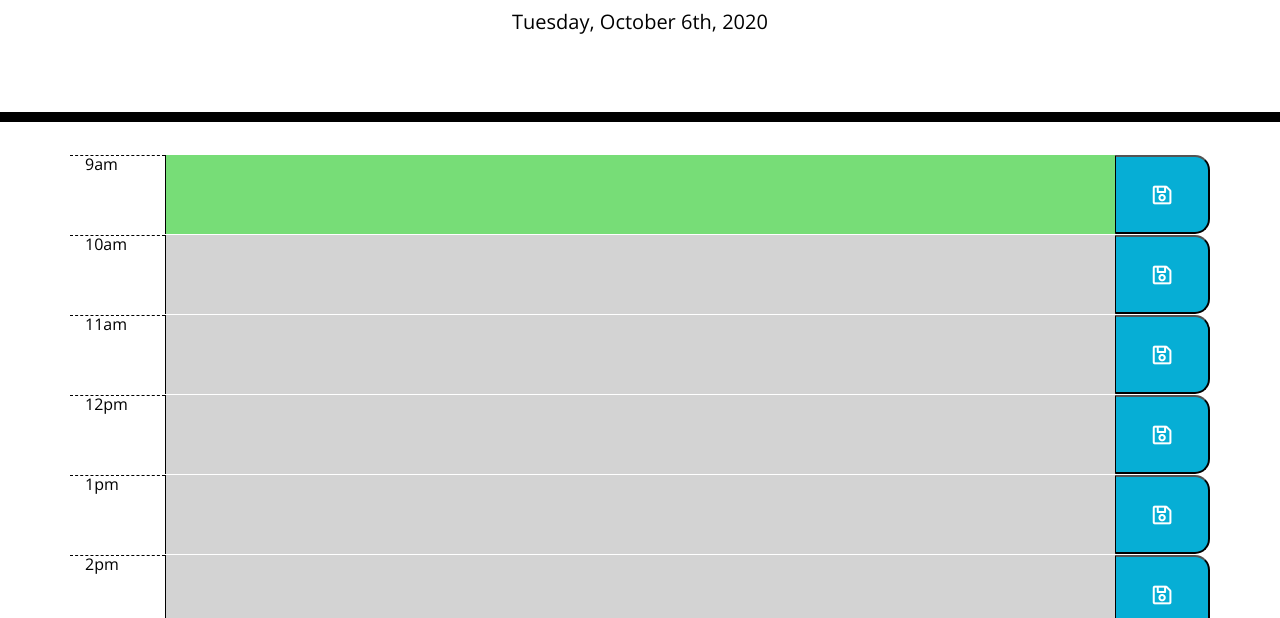
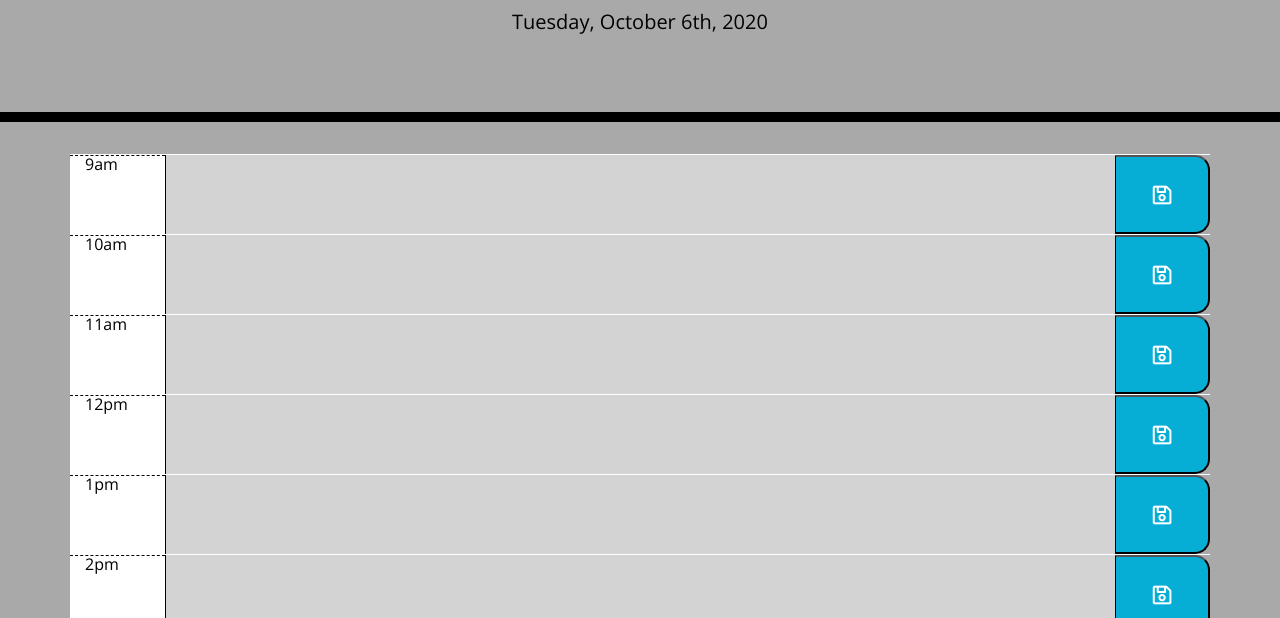
Before and after one commit to Meddle74/dayPlanner, a plain HTML site: page index.html in a window 1280 px wide. Shown: the part 182-800 px from the top of the page. Drawn offline with nearby package versions, Linux system fonts and the light colour scheme.

Commit message:
fixed issue where color coding was not working correctly. Updated readme file and cleaned up code.

```diff
--- a/script.js
+++ b/script.js
@@ -5,63 +5,75 @@ var timeConatinerEl = $('.container');
 //global variables
 var date = moment().format('MMMM Do, YYYY');
 var day = moment().format('dddd');
+var currentTime = moment().format('HH');
 
-var currentTime = moment().format('HH');
-var currentTimeConverted = moment(currentTime, 'h:mm a').format('h');
 
+// times
 var timeSlots = [
   {
     hour: '9',
+    hourLong:'09',
     period: 'am',
     note: '',
   },
   {
     hour: '10',
+    hourLong:'10',
     period: 'am',
     note: '',
   },
   {
     hour: '11',
+    hourLong:'11',
     period: 'am',
     note: '',
   },
   {
     hour: '12',
+    hourLong:'12',
     period: 'pm',
     note: '',
   },
   {
     hour: '1',
+    hourLong:'13',
     period: 'pm',
     note: '',
   },
   {
     hour: '2',
+    hourLong:'14',
     period: 'pm',
     note: '',
   },
   {
     hour: '3',
+    hourLong:'15',
     period: 'pm',
     note: '',
   },
   {
     hour: '4',
+    hourLong:'16',
     period: 'pm',
     note: '',
   },
   {
     hour: '5',
+    hourLong:'17',
     period: 'pm',
     note: '',
   },
 ];
 
+
+//header
 var dayDate = $('<div>').text(day + ', ' + date);
 currentDayEl.append(dayDate);
 
+// display reminder notes
 function displayReminders() {
-  timeSlots.forEach(function (time) {
+  timeSlots.forEach(time => {
     var hourText = JSON.parse(localStorage.getItem(time.hour));
     time.note = hourText;
   });
@@ -69,7 +81,8 @@ function displayReminders() {
 
 displayReminders();
 
-timeSlots.forEach(function (time) {
+// add items  and styling
+timeSlots.forEach(time => {
   var hourRow = $('<form>').addClass('class: row');
   hourRow.attr('id', 'planner');
 
@@ -83,11 +96,11 @@ timeSlots.forEach(function (time) {
 
   appText.text(time.note);
 
-  if (time.hour < currentTimeConverted) {
+  if (time.hourLong < currentTime) {
     appText.addClass('class: past'); // gray
-  } else if (time.hour === currentTimeConverted) {
+  } else if (time.hourLong === currentTime) {
     appText.addClass('class: present'); //red
-  } else if (time.hour > currentTimeConverted) {
+  } else if (time.hourLong > currentTime) {
     appText.addClass('class : future'); //green
   }
 
@@ -99,6 +112,8 @@ timeSlots.forEach(function (time) {
   hourRow.append(timeField, appText, savePlan);
 });
 
+
+// save click action, save reminders
 $('#planner .saveBtn').click(function (event) {
   event.preventDefault();
   var id = $(this).attr('value');
--- a/style.css
+++ b/style.css
@@ -2,7 +2,7 @@ body {
   font-family: 'Open Sans', sans-serif;
   font-size: 16px;
   line-height: 1;
-  /* background-color: darkgray; */
+   background-color: darkgray;
 }
 
 textarea {
```
Also changed, not shown: Scheduler.png (added), 1 other file.
